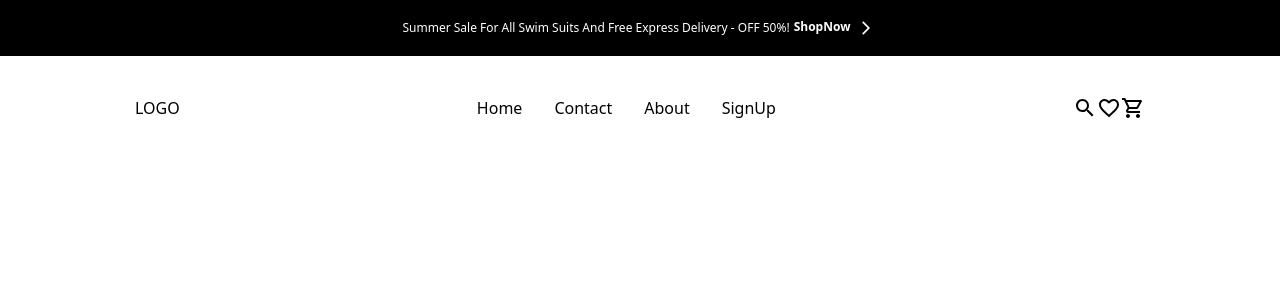
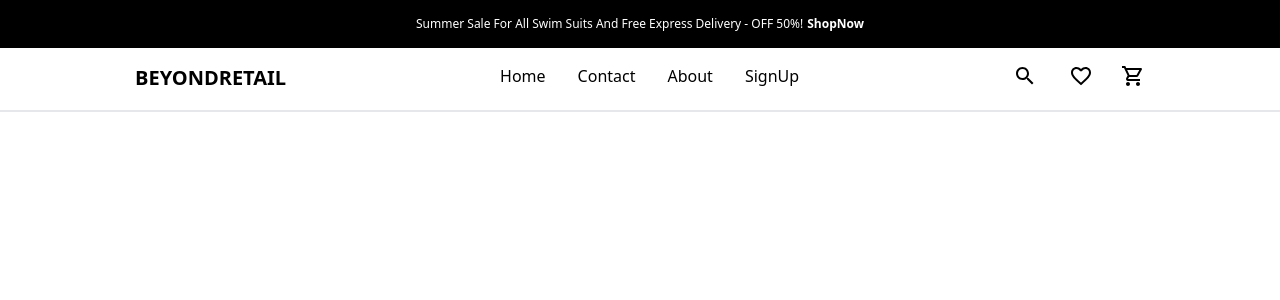
Before and after one commit to shivaram8055/BeyondRetail, a React (Vite) app in the folder beyondRetail/: page / in a window 1280 px wide. Shown: the top 300 px of the page. Built offline with nearby package versions, Linux system fonts and the light colour scheme.

Commit message:
navbar2reponsive

```diff
--- a/beyondRetail/src/Components/NavBar.jsx
+++ b/beyondRetail/src/Components/NavBar.jsx
@@ -9,27 +9,25 @@ import { Link } from "react-router-dom";
 const NavBar = () => {
   return (
     <>
-      <div className="h-48px bg-black w-full text-white text-xs p-4 flex items-center justify-center">
+      <div className="h-48px bg-black w-full text-white text-xs p-4 flex items-center justify-center absolute top-0 invisible md:visible">
         <div>
           Summer Sale For All Swim Suits And Free Express Delivery - OFF 50%!
         </div>
-        <button className="pl-1 hover:underline font-bold">
-          ShopNow <ArrowForwardIosOutlinedIcon className="p-1" />
-        </button>
+        <button className="pl-1 hover:underline font-bold">ShopNow</button>
       </div>
-      <div className="flex justify-between px-navbarPadX py-navbarPadY">
-        <div>LOGO</div>
+      <div className="flex justify-between px-5 py-4 md:px-navbarPadX py-navbarPadY boder-bottom overflow-hidden border-b-2 md:pt-16">
+        <div className="font-bold text-sm md:text-xl">BEYONDRETAIL</div>
         <div>
-          <nav className="flex justify-between gap-8">
+          <nav className="flex justify-between md:gap-8 hidden md:flex">
             <a href="">Home</a>
             <a href="">Contact</a>
             <a href="">About</a>
             <a href="">SignUp</a>
           </nav>
         </div>
-        <div className="flex g-10">
+        <div className="flex gap-8">
           <SearchIcon />
-          <div className="flex justify-between g-8">
+          <div className="flex justify-between gap-3 md:gap-7">
             <FavoriteBorderIcon />
             <ShoppingCartOutlinedIcon />
           </div>
--- a/beyondRetail/tailwind.config.js
+++ b/beyondRetail/tailwind.config.js
@@ -13,7 +13,7 @@ export default {
         'searchWidth':'243px',
       },padding:{
         'navbarPadX':'135px',
-        'navbarPadY':'40px',
+        'navbarPadY':'18px',
         '190px':'190px',
         '48px':'48px',
         '148px':'148px',
```
